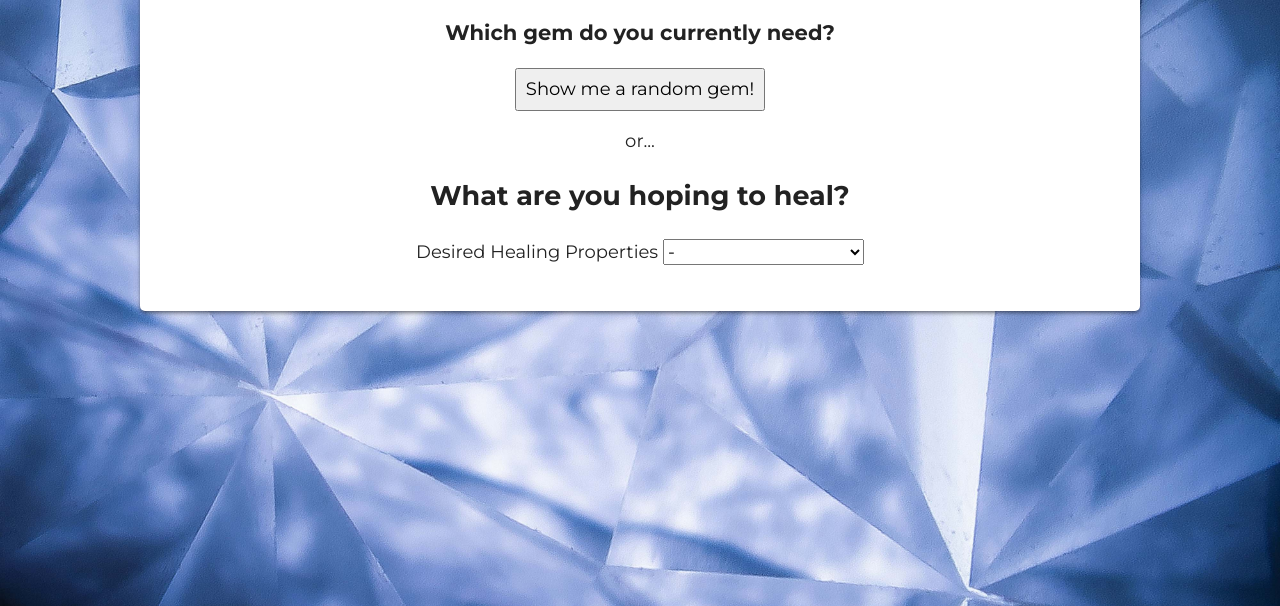
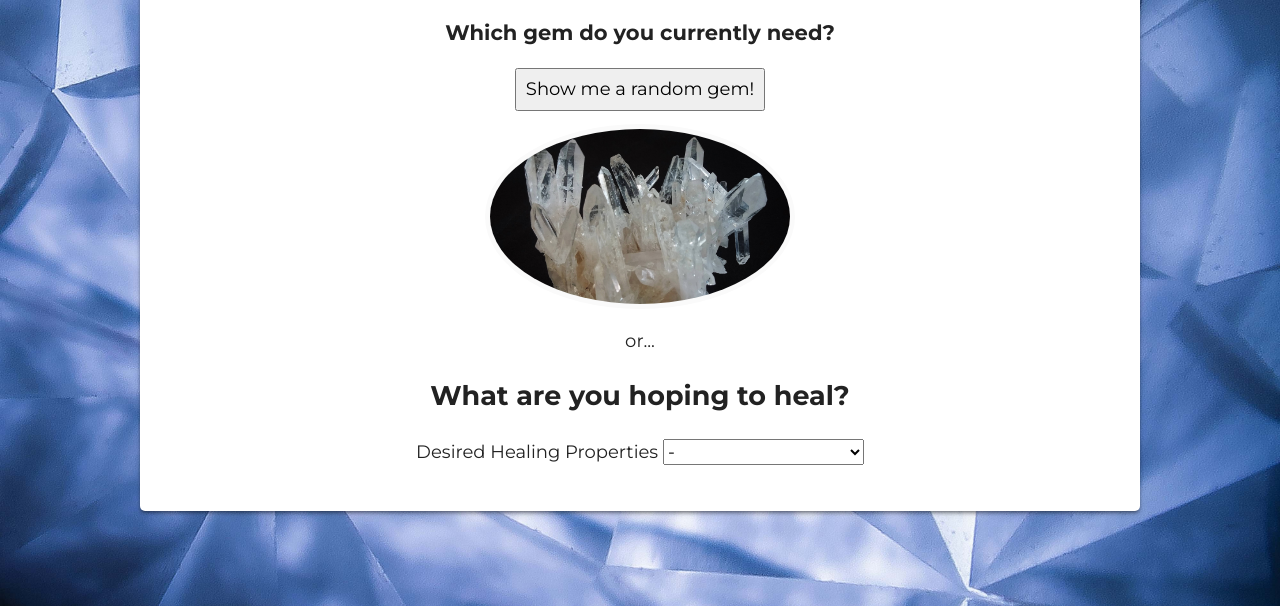
Before and after one commit to ddarlin1/gems-quiz, a plain HTML site: page index.html in a window 1280 px wide. Shown: the part 194-800 px from the top of the page. Drawn offline with Linux system fonts and the light colour scheme; a web font is replaced by a local one.

Commit message:
Added image to homepage

```diff
--- a/css/styles.css
+++ b/css/styles.css
@@ -54,6 +54,14 @@ h1 {
     border-radius: 5px;
     box-shadow: rgba(0,0,0,0.1) 0px 4px 6px -1px,
     rgba(0,0,0,0.6) 0px 2px 4px -1px;
+}
+
+.main-image {
+    border-radius: 75% !important;
+    height: 125px;
+    width: 125px;
+    overflow: hidden;
+    box-shadow: 0 0 0 5px rgba(250,250,250);
 }
 
 .advanced {
@@ -128,6 +136,12 @@ h1 {
     }
   }
 
+@media (min-width: 400px) {
+    .main-image {
+        height: 135px;
+        width: 175px;
+    }
+}
 @media (min-width: 700px) {
     body {
         font-size: 18px;
@@ -145,7 +159,10 @@ h1 {
         height: 120px;
         width: 120px;
     }
-
+    .main-image {
+        height: 175px;
+        width: 300px;
+    }
 }
 
 @media (min-width: 1200px) {
--- a/index.html
+++ b/index.html
@@ -4,9 +4,11 @@
   <head>
     <meta charset="UTF-8" />
     <meta name="viewport" content="width=device-width, initial-scale=1.0" />
+    <meta name="author" content="Dani Darling (ddarlin1)" />
     <title>Free Gem Quiz</title>
     <link rel="stylesheet" href="css/normalize.css" />
     <link rel="stylesheet" href="css/styles.css" />
+    <!-- Google Fonts -->
     <link rel="preconnect" href="https://fonts.googleapis.com">
     <link rel="preconnect" href="https://fonts.gstatic.com" crossorigin>
     <link href="https://fonts.googleapis.com/css2?family=Montserrat:wght@400;700&family=Pushster&display=swap" rel="stylesheet">
@@ -28,7 +30,9 @@
       </div>
 
         <div class="pick-a-gem">
-
+          <figure>
+            <img class="main-image" src="img/gems.jpg" alt="beautiful gems"/>
+          </figure>
           <p>or...</p>
           <h2>What are you hoping to heal?</h2>
 
```
Also changed, not shown: img/gems.jpg (added).
